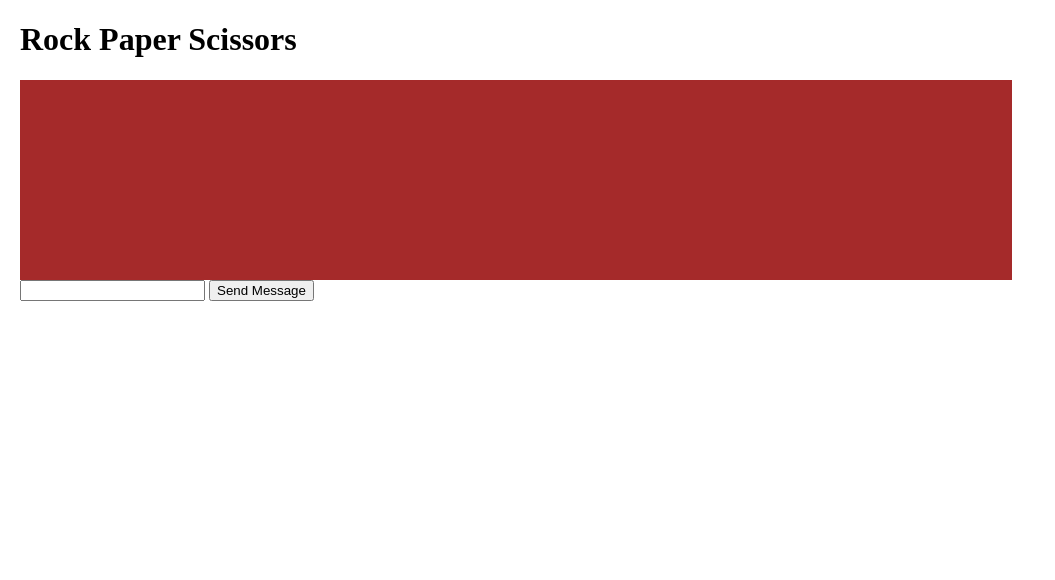
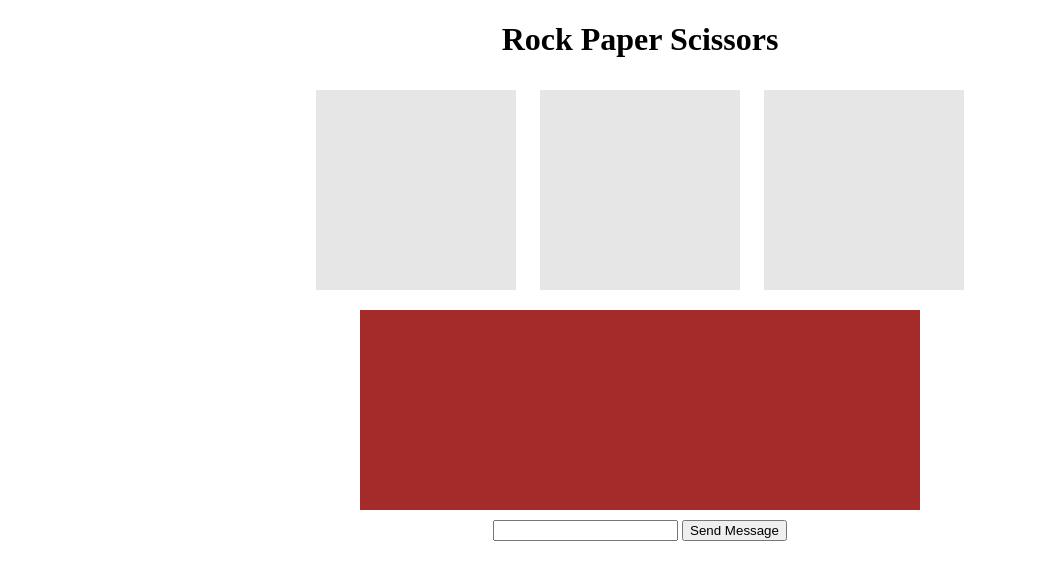
Before and after one commit to juliantsk/RPS-Multiplayer, a plain HTML site: page index.html in a window 1280 px wide. Both pictures are taken after typing "Sample" into the empty fields and a click on the input "Send Message". Shown: the whole page, without its empty margins (0-1055 px from the left). Drawn offline with nearby package versions, Linux system fonts and the light colour scheme; no server answers.

Commit message:
Added styling.

```diff
--- a/assets/css/style.css
+++ b/assets/css/style.css
@@ -2,10 +2,25 @@
 
 body {
     margin: 20px;
+    max-width: 700px;
+    margin: auto;
+    text-align: center;
 }
 
 .username {
     color: red;
+    font-size: 2em;
+}
+
+#user1,
+#announce,
+#user2 {
+    display: inline-block;
+    width: 200px;
+    height: 200px;
+    background-color: #e6e6e6;
+    margin: 10px;
+    vertical-align: top;
 }
 
 #chatbox {
@@ -13,4 +28,5 @@ body {
     height: 200px;
     width: 80%;
     overflow-y: scroll;
+    margin: 10px auto;
 }
--- a/assets/javascript/app.js
+++ b/assets/javascript/app.js
@@ -341,7 +341,7 @@ $(function() {
     }
     displayChat();
 
-    function sendMessage() {
+    function sendMessage(arg) {
         event.preventDefault();
         if (playerNumber === 1) {
             var msgUser = player1.name;
@@ -350,7 +350,7 @@ $(function() {
         } else {
             var msgUser = "Spectator";
         }
-        var msgText = $("#user-message").val().trim();
+        var msgText = $("#user-message").val().trim() || arg;
 
         database.ref("chat").push({ username: msgUser, text: msgText });
 
@@ -366,6 +366,8 @@ $(function() {
         // ...update the round variable in the database...
         database.ref().update({ round: round });
         if (playerNumber === 1) {
+            // ...send a message that this user has left.
+            sendMessage("has disconnected.");
             // ...delete user data from database.
             database.ref().child("player/1").remove();
             // ...remove the other user's choice...
@@ -377,6 +379,8 @@ $(function() {
             }
         }
         if (playerNumber === 2) {
+            // ...send a message that this user has left.
+            sendMessage("has disconnected.");
             // ...delete user data from database.
             database.ref().child("player/2").remove();
             // ...remove the other user's choice...
```
